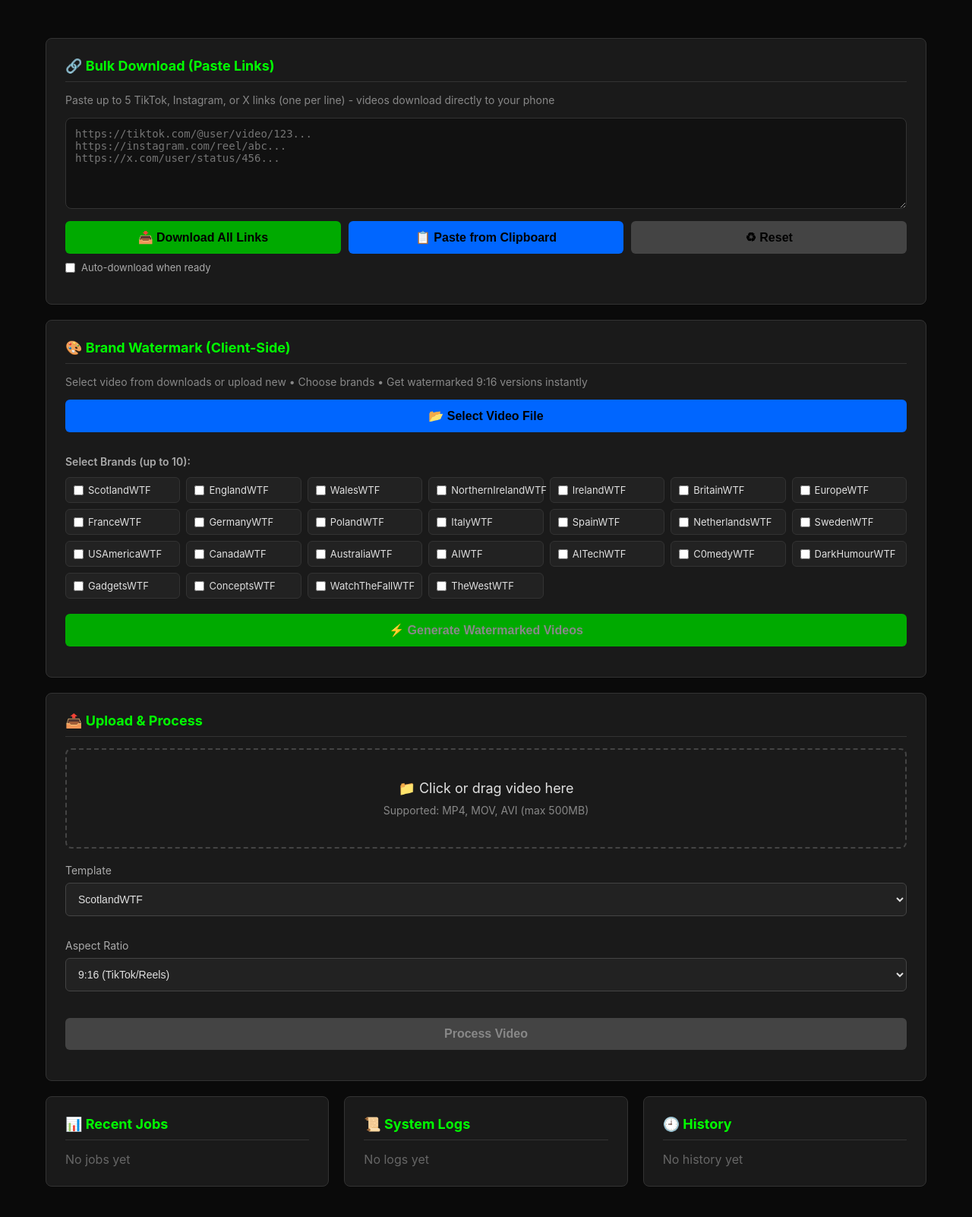
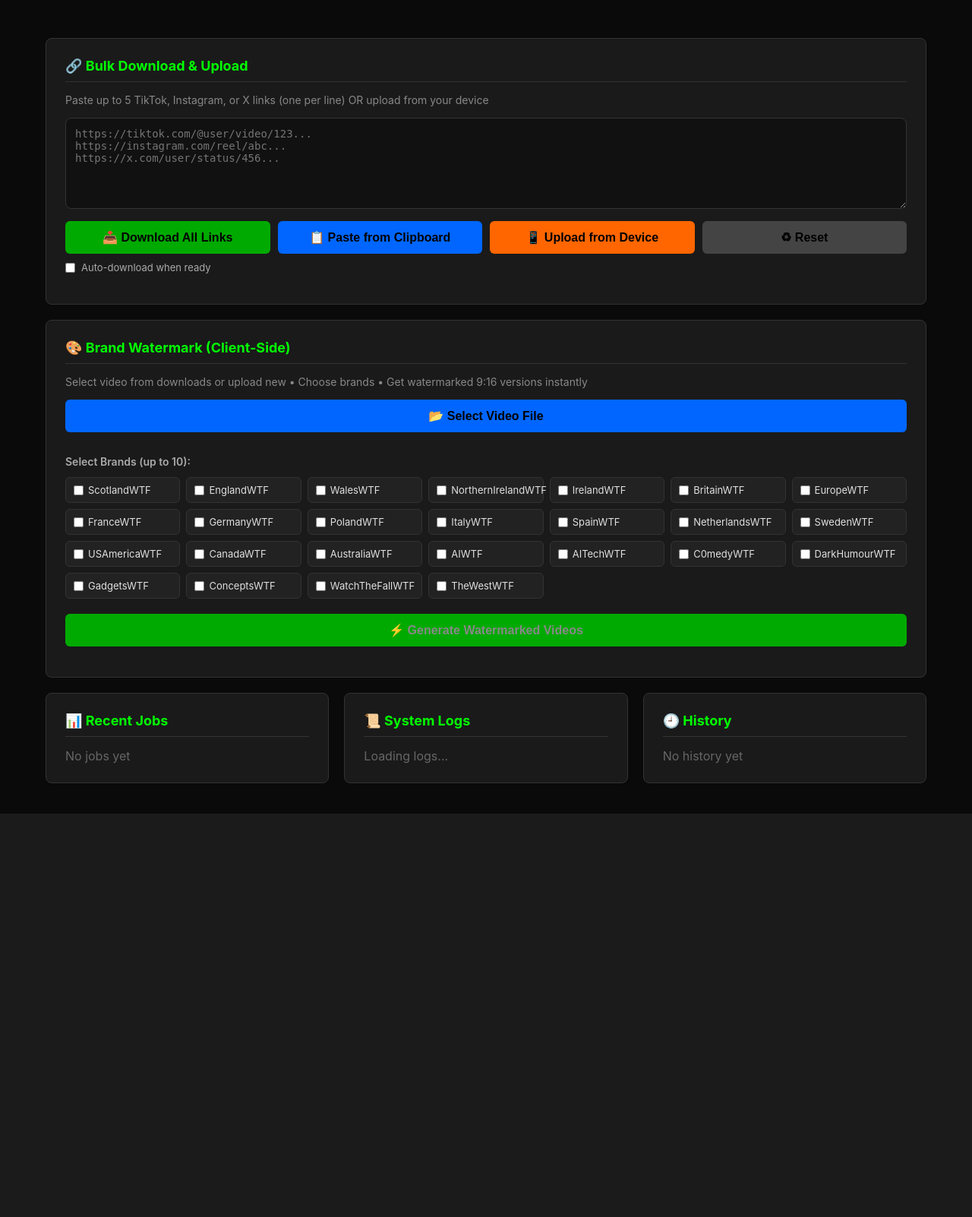
Before and after one commit to watchthefall/watchthefall-orchestrator, a Flask app: page /portal/ in a window 1280 px wide. Shown: the part 133-1735 px from the top of the page at 76% size. After the commit the page ends 1204 px from the top, so only its background shows below. Run offline with Flask 3, Linux system fonts and the light colour scheme; data that the repository does not hold is empty.

Commit message:
Merge upload section into top bar with Upload from Device button and optimize FFmpeg for speed (ultrafast preset)

```diff
--- a/portal/templates/dashboard.html
+++ b/portal/templates/dashboard.html
@@ -302,8 +302,8 @@
     <div class="container">
         <!-- Multi-Link Downloader Section -->
         <div class="section">
-            <h2>🔗 Bulk Download (Paste Links)</h2>
-            <p style="color: #888; font-size: 14px; margin-bottom: 15px;">Paste up to 5 TikTok, Instagram, or X links (one per line) - videos download directly to your phone</p>
+            <h2>🔗 Bulk Download & Upload</h2>
+            <p style="color: #888; font-size: 14px; margin-bottom: 15px;">Paste up to 5 TikTok, Instagram, or X links (one per line) OR upload from your device</p>
 
             <textarea id="linksInput" placeholder="https://tiktok.com/@user/video/123...&#10;https://instagram.com/reel/abc...&#10;https://x.com/user/status/456..."
                 style="width:100%; min-height:120px; background:#111; border:1px solid #333; color:#ddd; padding:12px; border-radius:8px; font-size:14px; font-family:monospace; resize:vertical;"></textarea>
@@ -311,12 +311,16 @@
             <div style="display:flex; gap:10px; margin-top:12px;">
                 <button id="fetchLinksBtn" style="flex:1; background:#00aa00;">📥 Download All Links</button>
                 <button id="pasteClipboardBtn" style="flex:1; background:#0066ff;">📋 Paste from Clipboard</button>
+                <button id="uploadFromDeviceBtn" style="flex:1; background:#ff6600;">📱 Upload from Device</button>
                 <button id="resetLinksBtn" style="flex:1; background:#444;">♻ Reset</button>
             </div>
             <label style="display:flex; align-items:center; gap:8px; margin-top:10px; font-size:13px; color:#aaa;">
                 <input type="checkbox" id="autoDownloadToggle"> Auto-download when ready
             </label>
 
+            <!-- Hidden file input for device upload -->
+            <input type="file" id="deviceVideoInput" accept="video/mp4,video/quicktime,video/webm" style="display:none;">
+
             <div id="fetchStatus" style="margin-top:15px;"></div>
         </div>
 
@@ -337,37 +341,6 @@
             <button id="applyWatermarksBtn" style="width:100%; margin-top:20px; background:#00aa00;" disabled>⚡ Generate Watermarked Videos</button>
 
             <div id="watermarkStatus"></div>
-        </div>
-
-        <!-- Upload Section -->
-        <div class="section">
-            <h2>📤 Upload & Process</h2>
-
-            <div class="upload-zone" id="uploadZone" onclick="document.getElementById('fileInput').click()">
-                <div id="uploadText">
-                    <p style="font-size: 18px; margin-bottom: 10px;">📁 Click or drag video here</p>
-                    <p style="color: #888; font-size: 14px;">Supported: MP4, MOV, AVI (max 500MB)</p>
-                </div>
-            </div>
-            <input type="file" id="fileInput" accept="video/mp4,video/quicktime,video/x-msvideo">
-
-            <div style="margin-top: 20px;">
-                <label style="display: block; margin-bottom: 8px; color: #aaa; font-size: 14px;">Template</label>
-                <select id="templateSelect">
-                    <option value="">Loading templates...</option>
-                </select>
-
-                <label style="display: block; margin-bottom: 8px; margin-top: 15px; color: #aaa; font-size: 14px;">Aspect Ratio</label>
-                <select id="aspectRatioSelect">
-                    <option value="9:16">9:16 (TikTok/Reels)</option>
-                    <option value="1:1">1:1 (Square)</option>
-                    <option value="16:9">16:9 (YouTube)</option>
-                </select>
-
-                <button id="processBtn" style="width: 100%; margin-top: 20px;" disabled>Process Video</button>
-            </div>
-
-            <div id="statusMessage" style="margin-top: 15px;"></div>
         </div>
 
         <div class="grid">
@@ -489,6 +462,36 @@
                     alert('Clipboard read failed');
                 }
             }
+
+            // Upload from device button
+            if (e.target && e.target.id === 'uploadFromDeviceBtn') {
+                document.getElementById('deviceVideoInput').click();
+            }
+        });
+
+        // Handle device video upload
+        document.getElementById('deviceVideoInput').addEventListener('change', async (e) => {
+            const file = e.target.files[0];
+            if (!file) return;
+
+            const statusDiv = document.getElementById('fetchStatus');
+            statusDiv.innerHTML = `<div class="status processing">⏳ Uploading ${file.name}...</div>`;
+
+            // Create a blob URL and immediately open the brand modal
+            const blob = file;
+            const url = URL.createObjectURL(blob);
+            const filename = file.name;
+
+            // Store for watermarking
+            statusDiv.innerHTML = `<div class="status completed">✓ Uploaded: ${filename} (${(file.size/(1024*1024)).toFixed(2)}MB)<br><a href="#" onclick="openBrandModalForUrl('${url}', '${filename}'); return false;" style="color:#0f0;">🎨 Click to add watermarks</a></div>`;
+
+            // Auto-open brand modal
+            setTimeout(() => {
+                openBrandModalForUrl(url, filename);
+            }, 500);
+
+            // Clear input
+            e.target.value = '';
         });
 
         // Helpers
```
